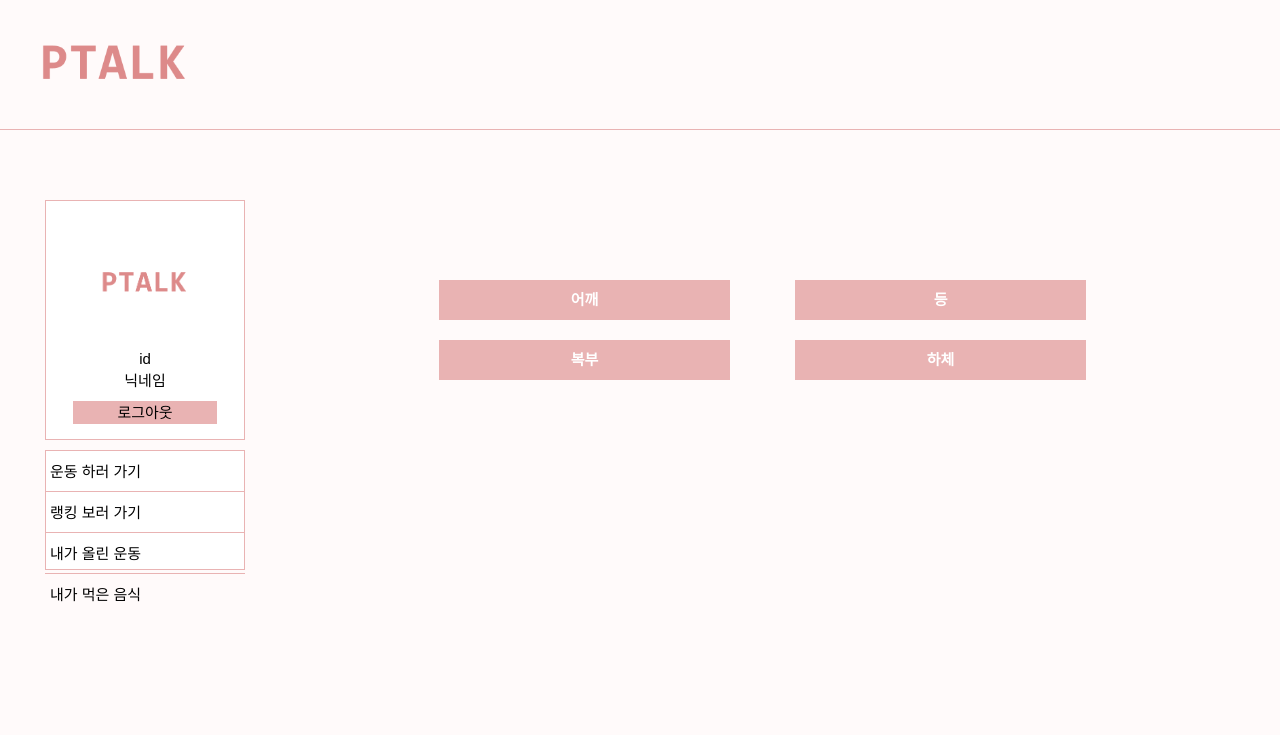
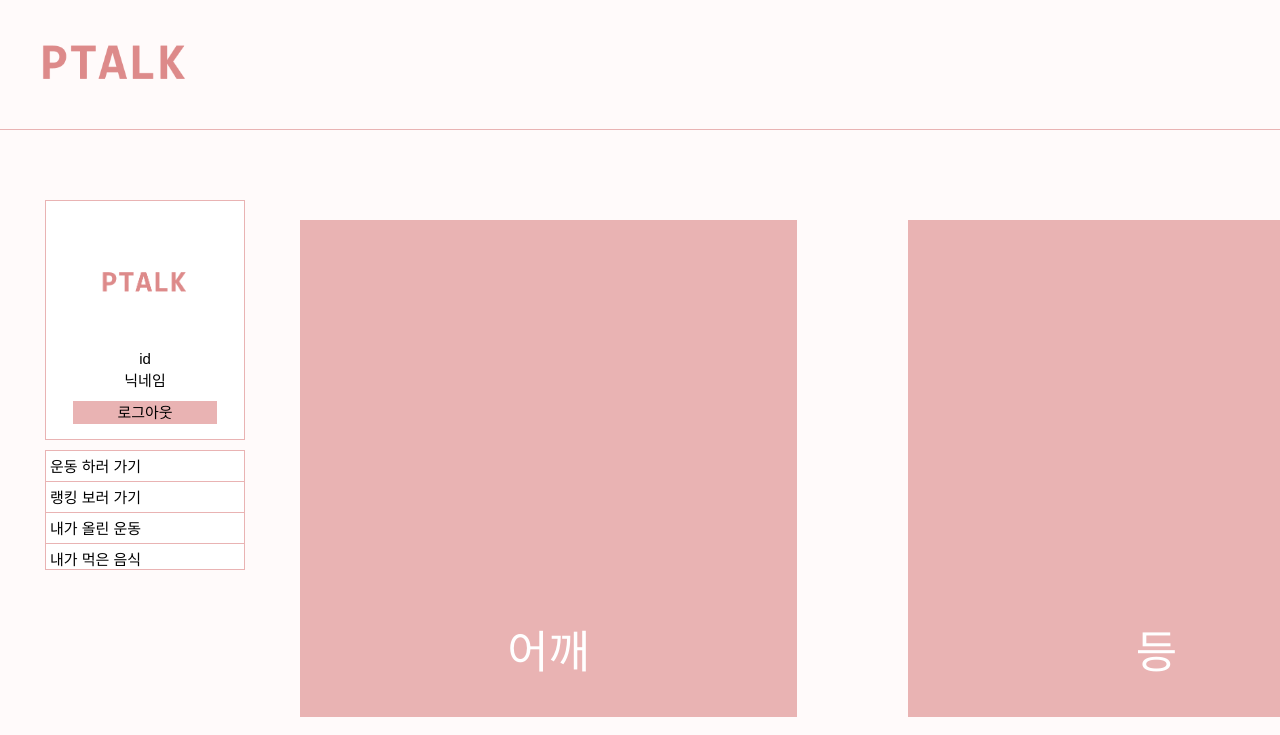
Before and after one commit to Team-Gonguri/Afitch-FrontEnd, a React (Create React App) app: page /afitch/fitness in a window 1280 px wide. Shown: the top 735 px of the page. Built offline with nearby package versions, Linux system fonts and the light colour scheme.

Commit message:
refactor: 사이즈조정 1

```diff
--- /dev/null
+++ b/src/components/UI/atoms/LLink.tsx
@@ -0,0 +1,41 @@
+import styled from 'styled-components';
+import { Link } from 'react-router-dom';
+
+import { DefaultProps } from '../../../entity/components/atoms';
+
+interface LLinkProps extends DefaultProps {
+  fontSize?: string;
+  color?: string;
+  background?: string;
+  border?: string;
+}
+
+const LLink = styled(Link)`
+  width: ${(props: LLinkProps) => (props.width ? props.width : '200px')};
+  height: ${(props: LLinkProps) => (props.height ? props.height : '40px')};
+  margin-right: ${(props: LLinkProps) =>
+    props.marginRight ? props.marginRight : '0px'};
+  margin-bottom: ${(props: LLinkProps) =>
+    props.marginBottom ? props.marginBottom : '0px'};
+
+  font-style: normal;
+  font-weight: 200;
+  font-size: ${(props: LLinkProps) =>
+    props.fontSize ? props.fontSize : '11px'};
+  line-height: 13px;
+
+  background: ${(props: LLinkProps) =>
+    props.background ? props.background : '#e9b3b3'};
+
+  cursor: pointer;
+
+  text-align: center;
+
+  font-style: normal;
+  font-weight: bold;
+  font-size: 15px;
+  line-height: ${(props: LLinkProps) => (props.height ? props.height : '40px')};
+  color: ${(props: LLinkProps) => (props.color ? props.color : '#ffffff')};
+`;
+
+export { LLink };
--- a/src/components/UI/atoms/Link.tsx
+++ /dev/null
@@ -1,29 +0,0 @@
-import styled from 'styled-components';
-
-import { DefaultProps } from '../../../entity/components/atoms';
-
-interface LinkProps extends DefaultProps {
-  fontSize?: string;
-  color?: string;
-}
-
-const Link = styled.div`
-  width: ${(props: LinkProps) => (props.width ? props.width : 'auto')};
-  height: ${(props: LinkProps) => (props.height ? props.height : '15px')};
-  margin-right: ${(props: LinkProps) =>
-    props.marginRight ? props.marginRight : '0px'};
-  margin-bottom: ${(props: LinkProps) =>
-    props.marginBottom ? props.marginBottom : '0px'};
-
-  font-style: normal;
-  font-weight: 200;
-  font-size: ${(props: LinkProps) =>
-    props.fontSize ? props.fontSize : '11px'};
-  line-height: 13px;
-
-  cursor: pointer;
-
-  color: ${(props: LinkProps) => (props.color ? props.color : '#6b6b6b')};
-`;
-
-export { Link };
--- a/src/components/UI/atoms/Text.tsx
+++ b/src/components/UI/atoms/Text.tsx
@@ -14,7 +14,7 @@ const Text = styled.div`
   align-items: center;
 
   width: ${(props: TextProps) => (props.width ? props.width : '200px')};
-  height: ${(props: TextProps) => (props.height ? props.height : '40px')};
+  height: ${(props: TextProps) => (props.height ? props.height : '30px')};
   margin-right: ${(props: TextProps) =>
     props.marginRight ? props.marginRight : '0px'};
   margin-bottom: ${(props: TextProps) =>
--- a/src/components/UI/atoms/index.tsx
+++ b/src/components/UI/atoms/index.tsx
@@ -2,7 +2,7 @@ import { ColumnContainer, RowContainer } from './Container';
 import { Logo } from './Logo';
 import { Button } from './Button';
 import { Input, Checkbox } from './Input';
-import { Link } from './Link';
+import { LLink } from './LLink';
 import { Text } from './Text';
 import { Img } from './Img';
 
@@ -13,7 +13,7 @@ export {
   Button,
   Input,
   Checkbox,
-  Link,
+  LLink,
   Text,
   Img,
 };
--- /dev/null
+++ b/src/components/UI/organisms/Category.tsx
@@ -0,0 +1,54 @@
+import React from 'react';
+
+import { RowContainer, LLink, Text } from '../atoms';
+
+interface Category {
+  name: string;
+  param: string;
+}
+
+interface Categories {
+  category: Category[];
+}
+
+function Category({ category }: Categories) {
+  return (
+    <RowContainer
+      width="100%"
+      style={{
+        paddingTop: '20px',
+        justifyContent: 'space-between',
+      }}
+    >
+      {category.map((v) => {
+        return (
+          <LLink
+            key={v.name}
+            width="45%"
+            to={`/afitch/fitnesslist/${v.param}`}
+            style={{
+              paddingBottom: '45%',
+              marginBottom: '20px',
+              position: 'relative',
+            }}
+          >
+            <Text
+              width="100%"
+              color="white"
+              fontSize="3em"
+              style={{
+                justifyContent: 'center',
+                position: 'absolute',
+                bottom: '10%',
+              }}
+            >
+              {v.name}
+            </Text>
+          </LLink>
+        );
+      })}
+    </RowContainer>
+  );
+}
+
+export default Category;
--- a/src/components/UI/organisms/index.tsx
+++ b/src/components/UI/organisms/index.tsx
@@ -1,4 +1,5 @@
 import SignUpForm from './SignUpForm';
 import MainLayout from './MainLayout';
+import Category from './Category';
 
-export { SignUpForm, MainLayout };
+export { SignUpForm, MainLayout, Category };
--- a/src/components/pages/MenuSwitch/MenuSwitch.tsx
+++ b/src/components/pages/MenuSwitch/MenuSwitch.tsx
@@ -27,14 +27,15 @@ function MenuSwitch() {
   ];
 
   return (
-    <ColumnContainer>
+    <ColumnContainer style={{ minWidth: '1440px' }}>
       <MainLayout />
       <ColumnContainer
-        width="calc(100vw - 355px);"
+        width="calc(100% - 355px);"
         style={{
           position: 'absolute',
           top: '200px',
           left: '300px',
+          minWidth: '1105px',
         }}
       >
         <Switch>
--- a/src/components/pages/MenuSwitch/Switch/FitnessCategory/FitnessCategory.tsx
+++ b/src/components/pages/MenuSwitch/Switch/FitnessCategory/FitnessCategory.tsx
@@ -2,6 +2,7 @@ import React from 'react';
 import { useHistory } from 'react-router-dom';
 
 import { RowContainer, Button } from '../../../../UI/atoms';
+import { Category } from '../../../../UI/organisms';
 
 function FitnessCategory() {
   const category = [
@@ -17,31 +18,7 @@ function FitnessCategory() {
 
   const history = useHistory();
 
-  return (
-    <RowContainer
-      width="70%"
-      height="auto"
-      style={{
-        paddingTop: '10vh',
-        justifyContent: 'space-between',
-      }}
-    >
-      {category.map((v) => {
-        return (
-          <Button
-            key={v.param}
-            width="45%"
-            marginBottom="20px"
-            onClick={() => {
-              categoryBtnClicked(v.param ? v.param : '');
-            }}
-          >
-            {v.name}
-          </Button>
-        );
-      })}
-    </RowContainer>
-  );
+  return <Category category={category} />;
 }
 
 export default FitnessCategory;
--- a/src/components/pages/MenuSwitch/Switch/FitnessList/FitnessList.tsx
+++ b/src/components/pages/MenuSwitch/Switch/FitnessList/FitnessList.tsx
@@ -2,7 +2,7 @@ import React, { useEffect, useState } from 'react';
 import { RouteComponentProps } from 'react-router-dom';
 
 import Logo from '../../../../../assets/Logo.png';
-import { ColumnContainer, RowContainer } from '../../../../UI/atoms';
+import { RowContainer } from '../../../../UI/atoms';
 import { FitnessCard } from '../../../../UI/molecules';
 
 interface MatchParams {
```
Also changed, not shown: 1 other file (tests, documents, lock files or other folders).
